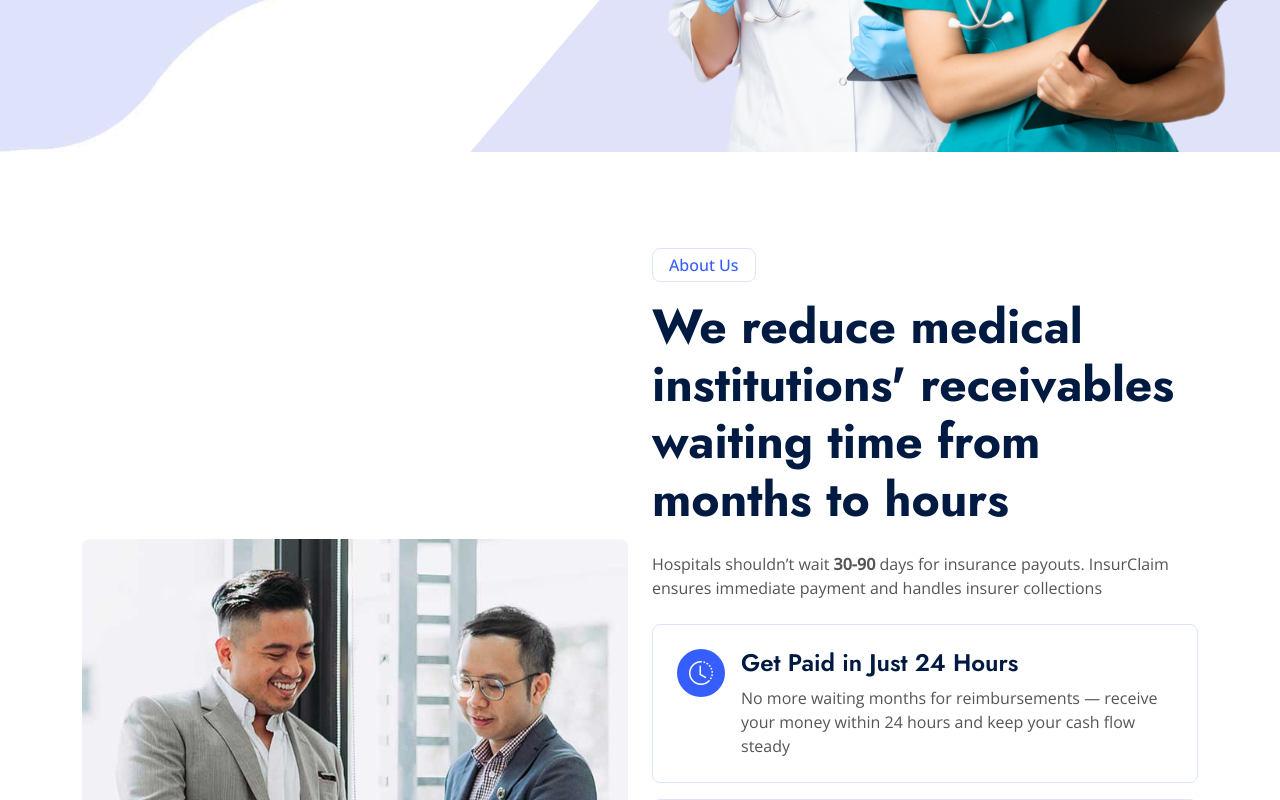
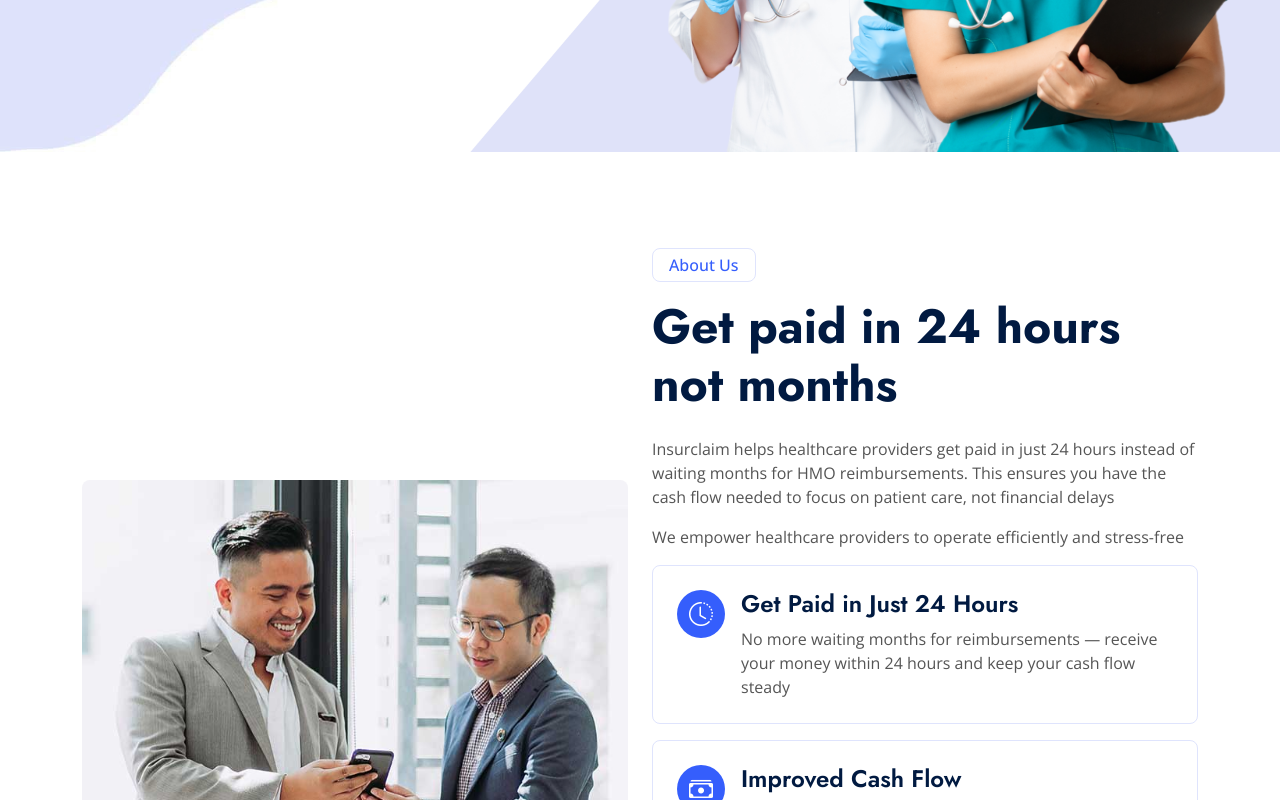
Before and after one commit to Ezzzzzzy/IsureclaimWebsite, a plain HTML site: page index.html in a window 1280 px wide. Shown: the part 568-1368 px from the top of the page. Drawn offline with nearby package versions, Linux system fonts and the light colour scheme; some packages are replaced by stand-ins of ours; a script that the page names is missing.

Commit message:
fix: changes on about us header and description

```diff
--- a/index.html
+++ b/index.html
@@ -111,9 +111,14 @@
                 </div>
                 <div class="col-lg-6 wow fadeInUp" data-wow-delay="0.3s">
                     <p class="d-inline-block border rounded text-primary fw-semi-bold py-1 px-3">About Us</p>
-                    <h1 class="display-5 mb-4">We reduce medical institutions' receivables waiting time from months to hours</h1>
-                    <p class="mb-4">
-                        Hospitals shouldn’t wait <strong>30-90</strong> days for insurance payouts. InsurClaim ensures immediate payment and handles insurer collections
+                    <h1 class="display-5 mb-4">Get paid in 24 hours not months</h1>
+                    <p class="">
+                        Insurclaim helps healthcare providers get paid in just 24 hours instead of waiting months for HMO reimbursements.
+                        This ensures you have the cash flow needed to focus on patient care, not financial delays
+
+                    </p>
+                    <p>
+                        We empower healthcare providers to operate efficiently and stress-free
                     </p>
                     <div class="border rounded p-4">
                         <div class="col-lg-12 wow fadeIn" data-wow-delay="0.1s">
```
